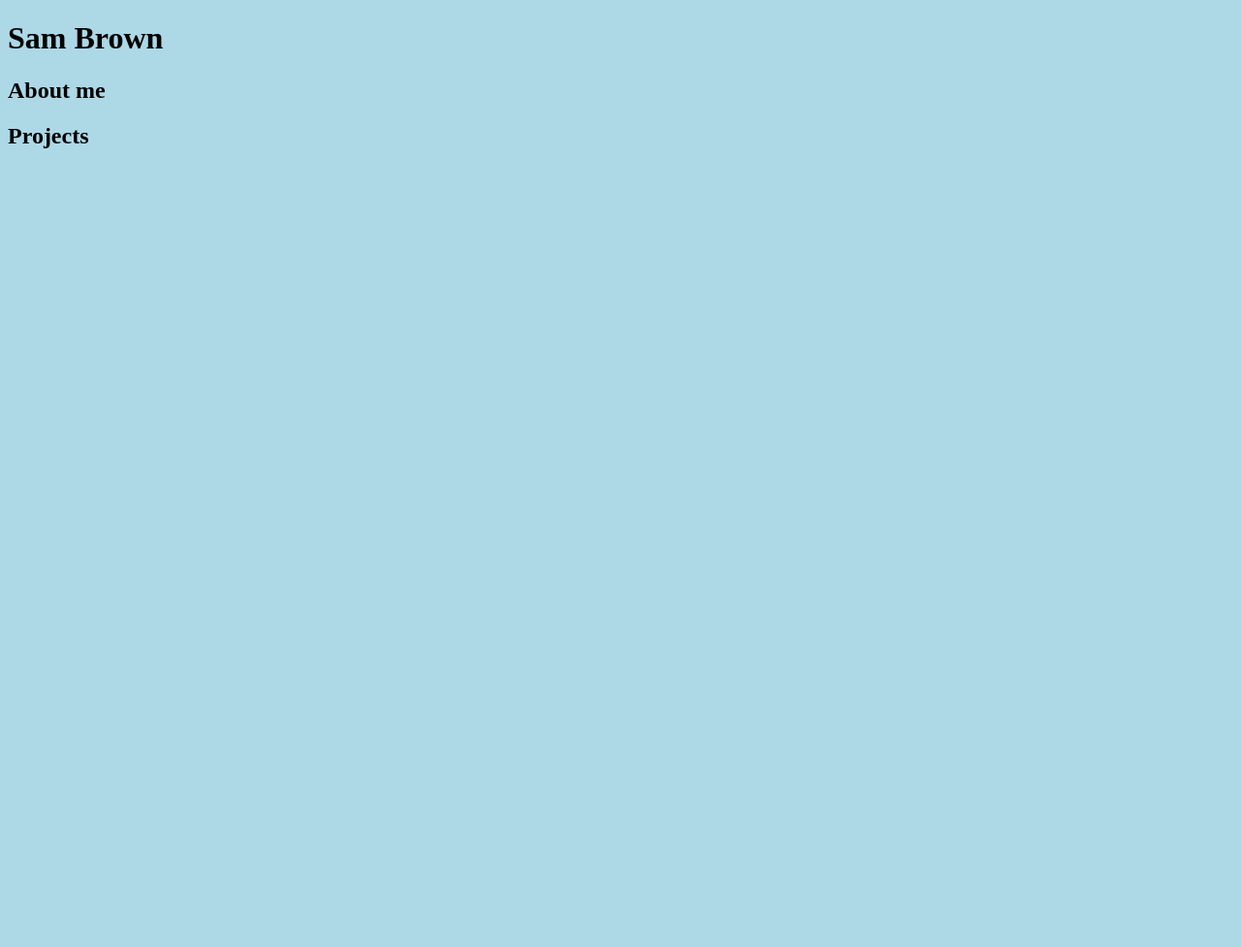
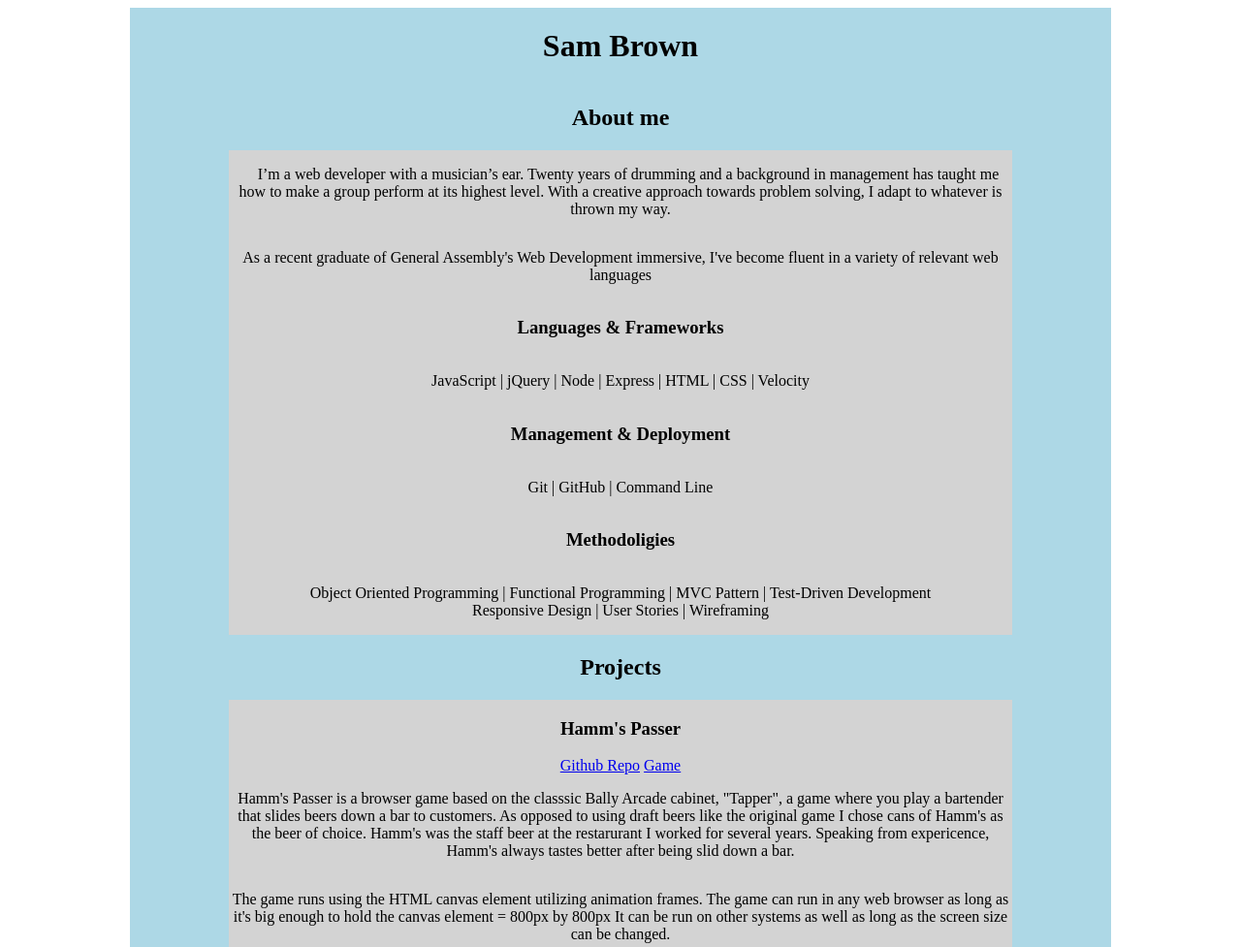
Before and after one commit to stbrown463/Portfolio, a plain HTML site: page index.html in a window 1280 px wide. Shown: the top 977 px of the page at 97% size. Before the commit the page ends 800 px from the top, so only its background shows below. Drawn offline with Linux system fonts and the light colour scheme.

Commit message:
About Me and Hamm's Passer started

```diff
--- a/css/style.css
+++ b/css/style.css
@@ -1,3 +1,23 @@
 body {
+
+}
+
+main {
 	background-color: lightblue;
+	width: 80%;
 }
+
+.flex-center {
+	display: flex;
+	flex-direction: column;
+	align-items: center;
+}
+
+section {
+	width: 80%;
+	background-color: lightgray;
+}
+
+p {
+	text-align: center;
+}
--- a/index.html
+++ b/index.html
@@ -4,12 +4,46 @@
 	<link rel="stylesheet" type="text/css" href="css/style.css">
 	<title></title>
 </head>
-<body>
-	<h1>Sam Brown</h1>
+<body class="flex-center">
 
-	<h2>About me</h2>
 
-	<h2>Projects</h2>
+	<main class="flex-center">
+		<h1 class=>Sam Brown</h1>
 
+		<h2 class=>About me</h2>
+		<section class="flex-center">
+			<p>&nbsp;&nbsp;&nbsp;&nbsp;I’m a web developer with a musician’s ear. Twenty years of drumming and a background in management has taught me how to make a group perform at its highest level. With a creative approach towards problem solving, I adapt to whatever is thrown my way.</p>
+
+		    <p>As a recent graduate of General Assembly's Web Development immersive, I've become fluent in a variety of relevant web languages</p>
+		    <h3>Languages & Frameworks</h3>
+		    <p>JavaScript | jQuery | Node | Express | HTML | CSS | Velocity</p>
+		    <h3>Management & Deployment</h3>
+		    <p>Git | GitHub | Command Line</p>
+		   	<h3>Methodoligies</h3>
+		   	<p>Object Oriented Programming | Functional Programming | MVC Pattern | Test-Driven Development <br>Responsive Design | User Stories | Wireframing </p>
+
+
+
+
+
+		</section>
+
+		<h2 class=>Projects</h2>
+		<section class="flex-center">
+			<h3>Hamm's Passer</h3>
+			<nav>
+				<a href="#">Github Repo</a>
+				<a href="#">Game</a>
+			</nav>
+			<p>Hamm's Passer is a browser game based on the classsic Bally Arcade cabinet, "Tapper", a game where you play a bartender that slides beers down a bar to customers. As opposed to using draft beers like the original game I chose cans of Hamm's as the beer of choice. Hamm's was the staff beer at the restarurant I worked for several years. Speaking from expericence, Hamm's always tastes better after being slid down a bar.</p>
+
+			<p>The game runs using the HTML canvas element utilizing animation frames. The game can run in any web browser as long as it's big enough to hold the canvas element = 800px by 800px It can be run on other systems as well as long as the screen size can be changed.</p>
+
+			<div class="image-container">
+				<img class="screenshot" src="./hamms-passer-imgs/gameplay.png" alt="Hamm's Passer Gameplay">
+				<img class="screenshot" src="./hamms-passer-imgs/roundover.png" alt="Hamm's Passer Round Over">
+			</div>
+		</section>
+	</main>
 </body>
 </html>
```
Also changed, not shown: 2 other files.
